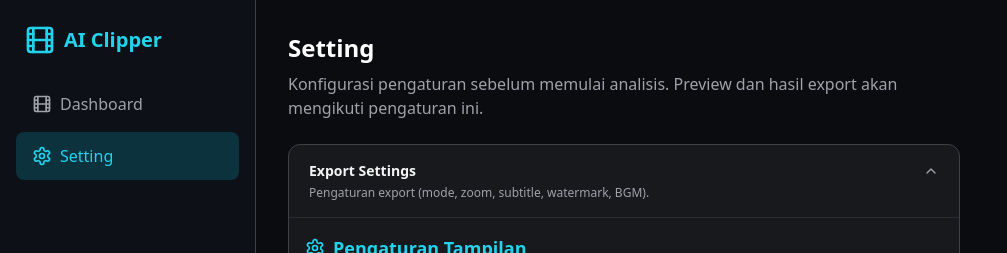
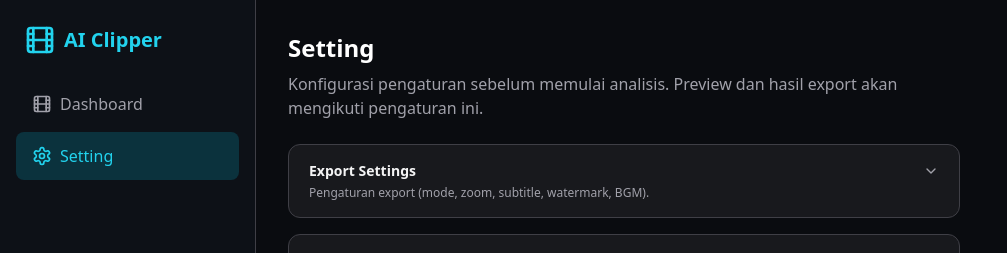
Before and after one commit to ucisteam3/vector-field-tools, a Next.js app in the folder frontend/: page /settings in a window 1280 px wide. Shown: the top 253 px of the page, without its empty margins (0-1007 px from the left). Built offline with nearby package versions, Linux system fonts and the light colour scheme; no server answers.

Commit message:
auto update

```diff
--- a/frontend/src/app/settings/page.tsx
+++ b/frontend/src/app/settings/page.tsx
@@ -38,7 +38,7 @@ export default function SettingsPage() {
   const [settings, setSettings] = useAppSettings();
   const [showSavedModal, setShowSavedModal] = useState(false);
   const [mounted, setMounted] = useState(false);
-  const [openExport, setOpenExport] = useState(true);
+  const [openExport, setOpenExport] = useState(false);
   const [openKeys, setOpenKeys] = useState(false);
 
   useEffect(() => setMounted(true), []);
```
